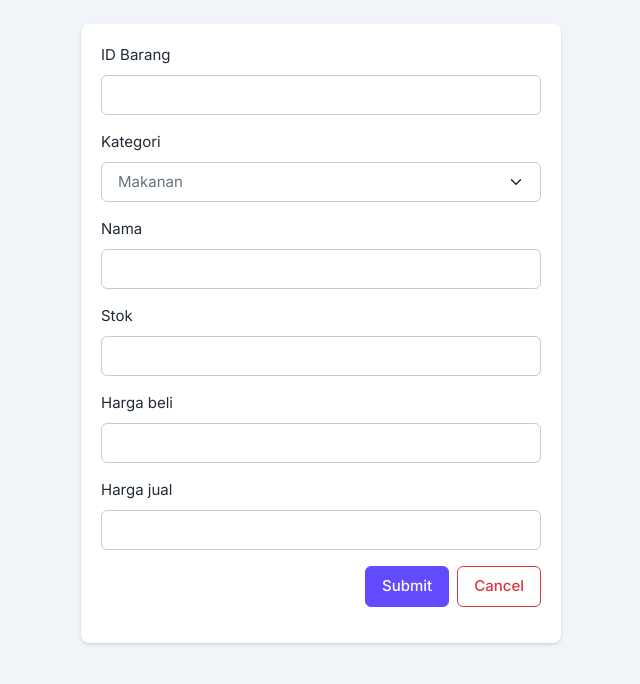
After one commit to ekaadev/pw-toserba, a PHP site: page /pw-toserba/pages/addInventory.php in a window 1280 px wide. The commit adds this page. Shown: the top 684 px of the page, without its empty margins (319-959 px from the left). Run offline with PHP 8.4, Linux system fonts and the light colour scheme; some libraries are stand-ins or nearby versions.

Commit message:
Feat: feature add items

```diff
--- a/controller/InventoryController.php
+++ b/controller/InventoryController.php
@@ -28,6 +28,43 @@ class InventoryController
         } catch (PDOException $e) {
             return "Error : " . $e->getMessage();
         }
+    }
+
+    public function add($request)
+    {
+        try {
+            $id = $request['id'];
+            $kategori = $request['kategori'];
+            $nama = $request['nama'];
+            $stok = $request['stok'];
+            $hargaBeli = $request['hargaBeli'];
+            $hargaJual = $request['hargaJual'];
+
+            $sql = "INSERT INTO barang (id_barang, id_kategori, nama, stok, harga_beli, harga_jual)
+                    VALUES (:id, :kategori, :nama, :stok, :harga_beli, :harga_jual)";
+
+            $stmt = $this->conn->prepare($sql);
+
+            // bind nilai
+            $stmt->bindParam(':id', $id);
+            $stmt->bindParam(':kategori', $kategori);
+            $stmt->bindParam(':nama', $nama);
+            $stmt->bindParam(':stok', $stok);
+            $stmt->bindParam(':harga_beli', $hargaBeli);
+            $stmt->bindParam(':harga_jual', $hargaJual);
+            $stmt->execute();
+
+            if ($stmt->rowCount() > 0) {
+                $_SESSION['success'] = 'Data berhasil disimpan';
+            } else {
+                return false;
+            }
+
+
+        } catch (PDOException $e) {
+            echo "Error : " . $e->getMessage();
+        }
+
     }
 
     public function edit()
--- /dev/null
+++ b/pages/addInventory.php
@@ -0,0 +1,82 @@
+<?php
+require_once __DIR__ . '/../controller/InventoryController.php';
+
+session_start();
+
+// jika tombol tambah ditekan maka lanjutkan untuk menambahkan item
+if (isset($_POST['tambah'])) {
+    $request = [
+      'id'          => $_POST['id'],
+      'kategori'    => $_POST['kategori'],
+      'nama'        => $_POST['nama'],
+      'stok'        => intval($_POST['stok']),
+      'hargaBeli'   => intval($_POST['hargaBeli']),
+      'hargaJual'   => intval($_POST['hargaJual'])
+    ];
+
+    $add = new InventoryController();
+    $add->add($request);
+
+    header('Location: inventory.php');
+}
+
+?>
+
+<!DOCTYPE html>
+<html lang="en">
+<head>
+    <?php include('../components/scriptStyle.php') ?>
+
+    <title>Tambah barang</title>
+</head>
+<body class="bg-light">
+<div class="container py-5">
+        <div class="card mx-auto" style="width: 30rem">
+            <div class="card-body">
+                <form action="addInventory.php" method="post">
+                    <div class="mb-3">
+                        <label for="" class="form-label">ID Barang</label>
+                        <input type="text" class="form-control" name="id">
+                    </div>
+
+                    <div class="mb-3">
+                        <label for="" class="form-label">Kategori</label>
+                        <select class="form-select" name="kategori" id="">
+                            <option value="M-1">Makanan</option>
+                            <option value="M-2">Makanan</option>
+                        </select>
+                    </div>
+
+                    <div class="mb-3">
+                        <label for="" class="form-label">Nama</label>
+                        <input type="text" class="form-control" name="nama">
+                    </div>
+
+                    <div class="mb-3">
+                        <label for="" class="form-label">Stok</label>
+                        <input type="text" class="form-control" name="stok">
+                    </div>
+
+                    <div class="mb-3">
+                        <label for="" class="form-label">Harga beli</label>
+                        <input type="text" class="form-control" name="hargaBeli">
+                    </div>
+
+                    <div class="mb-3">
+                        <label for="" class="form-label">Harga jual</label>
+                        <input type="text" class="form-control" name="hargaJual">
+                    </div>
+
+                    <div class="mb-3 d-flex justify-content-end gap-2">
+                        <button type="submit" class="btn btn-primary" name="tambah">Submit</button>
+                        <a href="inventory.php" class="btn btn-outline-danger" name="cancel">Cancel</a>
+                    </div>
+
+                </form>
+            </div>
+        </div>
+
+    </div>
+
+</body>
+</html>
--- a/pages/inventory.php
+++ b/pages/inventory.php
@@ -19,6 +19,9 @@ if (isset($_POST['delete'])) {
   } else {
     $_SESSION['success'] = 'Gagal menghapus data';
   }
+
+  header('Location: inventory.php');
+  exit();
 }
 
 ?>
@@ -58,7 +61,7 @@ if (isset($_POST['delete'])) {
             <form action="inventory.php" method="get">
               <div class="py-5 fs-5 d-flex flex-row gap-2">
                 <input type="text" name="key" id="key" class="form-control form-control-transparent" placeholder="Search">
-                <button type="submit" class="btn btn-secondary" name="add">Add</button>
+                <a href="addInventory.php" class="btn btn-secondary" name="add">Add</a>
                 <button type="submit" class="btn btn-success" name="refresh">Refresh</button>
               </div>
             </form>
```
